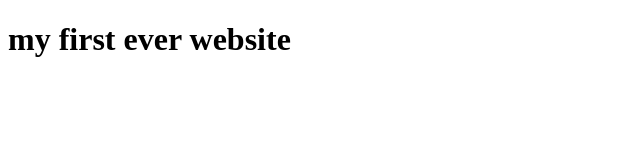
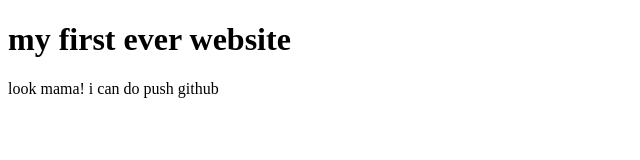
Before and after one commit to Ash-programmerheroine/my-1st-web, a plain HTML site: page index.html in a window 1280 px wide. Shown: the whole page, without its empty margins (0-640 px from the left). Drawn offline with Linux system fonts and the light colour scheme.

Commit message:
learned git

```diff
--- a/index.html
+++ b/index.html
@@ -7,5 +7,6 @@
 </head>
 <body>
     <h1>my first ever website</h1>
+    <p>look mama! i can do push github</p>
 </body>
 </html>
```
